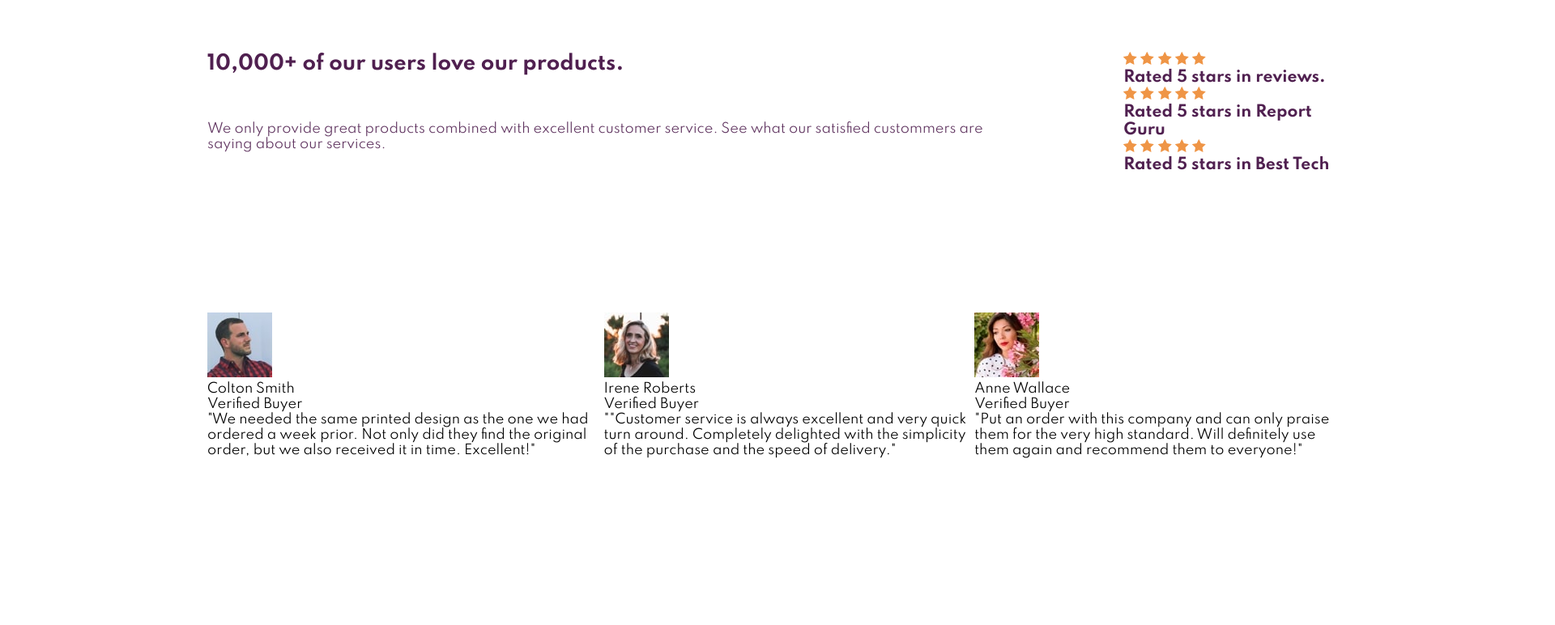
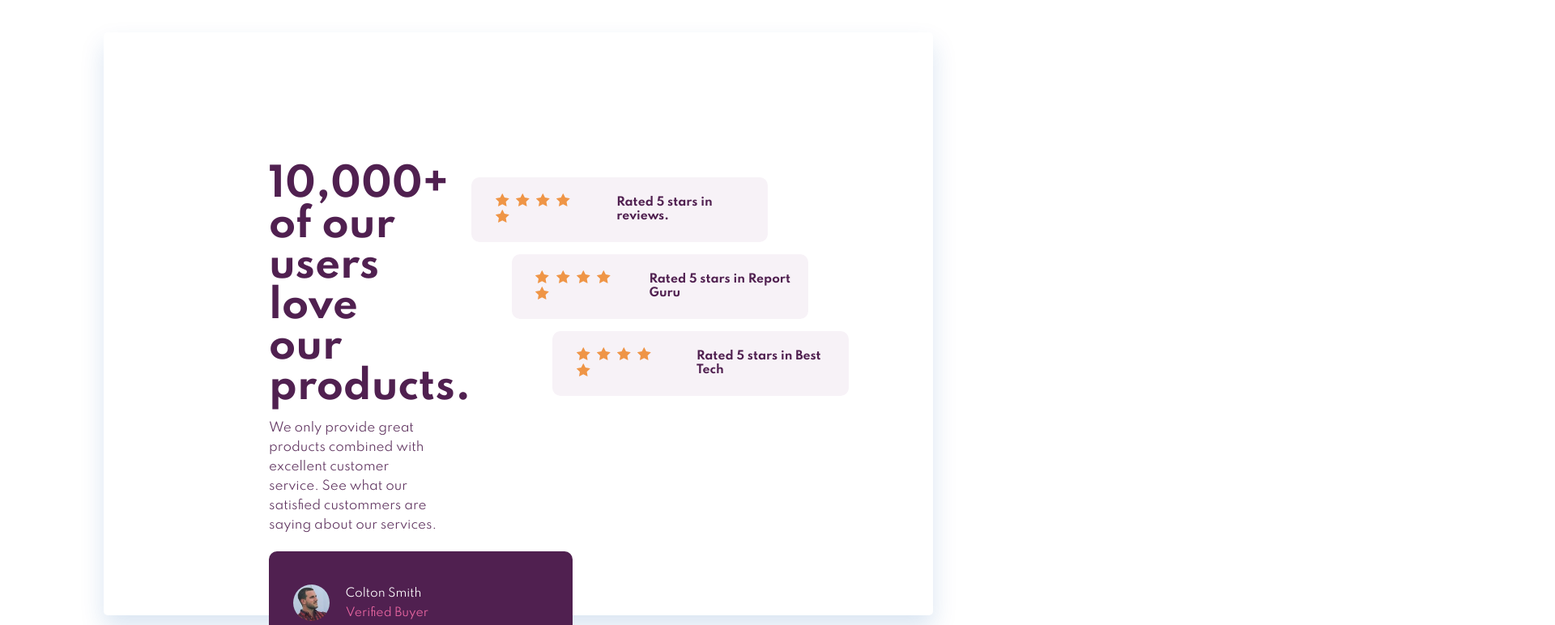
Before and after one commit to VxBarreto/Social-Proof-Section, a plain HTML site: page social-proof-section-master - Projeto 2/index.html in a window 1280 px wide. Shown: the top 772 px of the page at 81% size, 1920 px wide, since content can reach past the window. Drawn offline with Linux system fonts and the light colour scheme.

Commit message:
Add files via upload

```diff
--- a/social-proof-section-master - Projeto 2/index.html
+++ b/social-proof-section-master - Projeto 2/index.html
@@ -11,13 +11,12 @@
   <body>
     <main class="wrapper">
       <section class="content">
-        <div class="descicao">
-          <h1 class="descicao__titulo">10,000+ of our users love our products.</h1>
+        <div class="descricao">
+          <h1 class="descricao__titulo">10,000+ of our users love our products.</h1>
           <p class="descricao__afirmacao">We only provide great products combined with excellent customer service. See what our satisfied custommers are saying about our services.</p>
         </div>
 
         <section class="estrelas">
-          <div class="ratings">
           <div class="rating__reviews">
               <div class="stars">
                 <img src="./images/icon-star.svg" alt="">
@@ -28,8 +27,8 @@
               </div>
               <h3 class="rating__h3">Rated 5 stars in reviews.</h3>
           </div>
-          </div>
 
+            <div class="rating__guru">
               <div class="stars">
                 <img src="./images/icon-star.svg" alt="">
                 <img src="./images/icon-star.svg" alt="">
@@ -38,7 +37,9 @@
                 <img src="./images/icon-star.svg" alt="">
               </div>
               <h3 class="rating__h3">Rated 5 stars in Report Guru</h3>
+            </div>
 
+            <div class="rating__tech">
               <div class="stars">
                 <img src="./images/icon-star.svg" alt="">
                 <img src="./images/icon-star.svg" alt="">
@@ -47,12 +48,14 @@
                 <img src="./images/icon-star.svg" alt="">
               </div>
               <h3 class="rating__h3">Rated 5 stars in Best Tech</h3>
+            </div>
         </section>
       </section>
 
       <section class="depoimentos">
-        <div class="colton">
-          <div class="colton__about">
+        <div class="card1">
+          <div class="about">
+            <div class="about__caixa">
               <img src="./images/image-colton.jpg" alt="colton__pic">
               <div>
                 <p class="nome">Colton Smith</p>
@@ -62,9 +65,11 @@
             <p>"We needed the same printed design as the one we had ordered a week prior. Not only did they find the original order, but we also received it in time. Excellent!"
             </p>
           </div>
+        </div>
 
-        <div class="irene">
-          <div class="irene__about">
+        <div class="card2">
+          <div class="about2">
+            <div class="about__caixa">
               <img src="./images/image-irene.jpg" alt="irene__pic">
               <div>
                 <p class="nome">Irene Roberts</p>
@@ -74,9 +79,11 @@
             <p>""Customer service is always excellent and very quick turn around. Completely delighted with the simplicity of the purchase and the speed of delivery."
             </p>
           </div>
+        </div>
 
-        <div class="anne">
-          <div class="anne__about">
+        <div class="card3">
+          <div class="about3">
+              <div class="about__caixa">
                 <img src="./images/image-anne.jpg" alt="anne__pic">
                 <div>
                   <p class="nome">Anne Wallace</p>
@@ -86,6 +93,7 @@
               <p>"Put an order with this company and can only praise them for the very high standard. Will definitely use them again and recommend them to everyone!"
               </p>
             </div>
+        </div>
       </section>
     </main>
   </body>
--- a/social-proof-section-master - Projeto 2/style.css
+++ b/social-proof-section-master - Projeto 2/style.css
@@ -8,17 +8,21 @@
 }
 
 body {
-    font-size: 0,94rem;
+    font-size: 0.94rem;
     height: 100vh;
-    width: 120rem;
+    width: 100vw;
     display: flex;
     box-sizing: border-box;
     justify-content: center;
+    align-items: center;
 }
 
 .wrapper {
+    height: 90vh;
     width: 80%;
-    display: flex;
+    display: inline-flex;
+    box-shadow: 0 0.94rem 1.87rem rgba(0, 81, 171, 0.148847);
+    border-radius: 0.31rem;
     flex-wrap: wrap;
     padding: 4rem;
 }
@@ -26,7 +30,7 @@ body {
 .content {
     display: flex;
     color: hsl(300, 43%, 22%);
-    padding: 6,25rem 8,75rem 1,25rem;
+    padding: 6.25rem 8.75rem 1.25rem;
 }
 
 .descricao {
@@ -36,16 +40,122 @@ body {
 .descricao__titulo {
     width: 70%;
     font-size: 3rem;
-    line-height: 3,13rem;
+    line-height: 3.13rem;
 }
 
 .descricao__afirmacao {
     width: 85%;
-    line-height: 1,5rem;
+    line-height: 1.5rem;
     margin-top: 5%;
     opacity: 0.9;
 }
 
+.rating__reviews {
+    display: flex;
+    align-items: center;
+    background-color: hsl(300, 24%, 96%);
+    padding: 1.25rem 1.25rem 1.25rem 1.87rem;
+    margin-top: 0.94rem;
+    margin-bottom: 0.94rem;
+    border-radius: 0.62rem;
+    width: 100%;
+    font-size: 0.75rem;
+}
+
+.rating__guru {
+    display: flex;
+    align-items: center;
+    background-color: hsl(300, 24%, 96%);
+    padding: 1.25rem 1.25rem 1.25rem 1.87rem;
+    margin-top: 0.94rem;
+    margin-bottom: 0.94rem;
+    margin-left: 3.12rem;
+    border-radius: 0.62rem;
+    width: 100%;
+    font-size: 0.75rem;
+}
+
+.rating__tech {
+    display: flex;
+    align-items: center;
+    background-color: hsl(300, 24%, 96%);
+    padding: 1.25rem 1.25rem 1.25rem 1.87rem;
+    margin-top: 0.94rem;
+    margin-bottom: 0.94rem;
+    margin-left: 6.25rem;
+    border-radius: 0.62rem;
+    width: 100%;
+    font-size: 0.75rem;
+}
+
+.stars{
+    margin-right: 2.5rem;
+}
+
+.stars img{
+    margin-right: 0.32rem;
+}
+
 .depoimentos {
     display: flex;
+    justify-content: space-between;
+    align-items: center;
+    flex-wrap: wrap;
+    padding: 0 8.75rem;
 }
+
+.about {
+    background-color: hsl(300, 43%, 22%);
+    color: #fff;
+    padding: 2.5rem 1.87rem;
+    width: 23.44rem;
+    line-height: 1.5rem;
+    border-radius: 0.62rem;
+    font-size: 0.87rem;
+}
+
+.about2 {
+    background-color: hsl(300, 43%, 22%);
+    color: #fff;
+    padding: 2.5rem 1.87rem;
+    width: 23.44rem;
+    line-height: 1.5rem;
+    border-radius: 0.62rem;
+    font-size: 0.87rem;
+    margin-left: 7%;
+}
+
+.about3 {
+    background-color: hsl(300, 43%, 22%);
+    color: #fff;
+    padding: 2.5rem 1.87rem;
+    width: 23.44rem;
+    line-height: 1.5rem;
+    border-radius: 0.62rem;
+    font-size: 0.87rem;
+    margin-left: 14%;
+}
+
+.about__caixa {
+    display: flex;
+    align-items: center;
+    margin-bottom: 1.87rem;
+}
+
+.about__caixa img {
+    width: 2.81rem;
+    height: 2.81rem;
+    border-radius: 50%;
+    margin-right: 1.25rem;
+}
+
+.tag {
+    color: hsl(333, 80%, 67%);
+}
+
+.card2{
+    margin-top: 2.5rem;
+}
+.card3{
+    margin-top: 5rem;
+}
```
Lines whose indentation alone changed are shown as unchanged.
